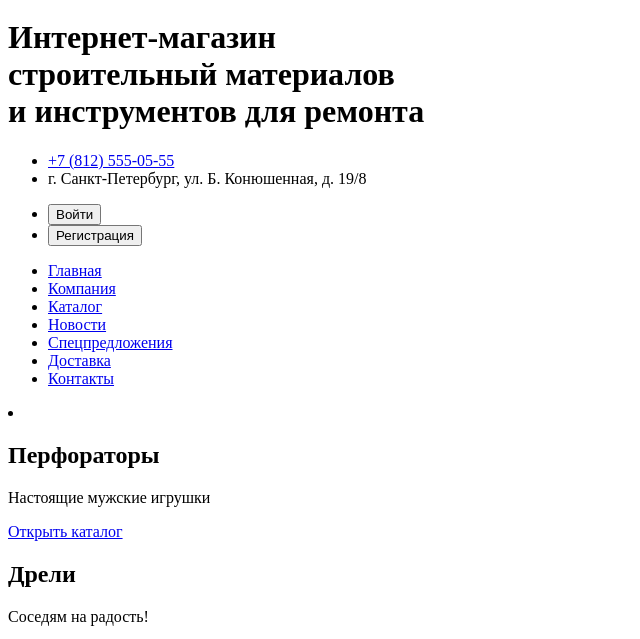
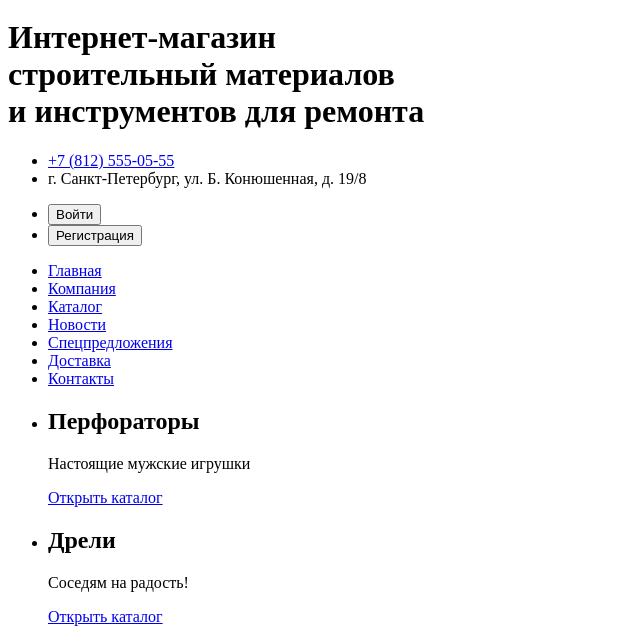
Before and after one commit to Rainbow-in-February/1104827-technomart-26, a plain HTML site: page index.html in a window 1280 px wide. Shown: the part 104-743 px from the top of the page, without its empty margins (0-640 px from the left). Drawn offline with Linux system fonts and the light colour scheme.

Commit message:
Правки в слайдере

```diff
--- a/index.html
+++ b/index.html
@@ -55,20 +55,18 @@
       <section>
         <div class="slides">
           <ul>
-
-          </ul>
             <li class="slider1">
               <h2>Перфораторы</h2>
               <p>Настоящие мужские игрушки</p>
               <!-- ФОНом в CSS img src="img/hammer-drill.jpeg" width="620" height="268" alt="Перфораторы"-->
               <a href="inner.html">Открыть каталог</a>
             </li>
-
-          <div class="slider2">
+            <li class="slider2">
               <h2>Дрели</h2>
               <p>Соседям на радость!</p>
               <a href="inner.html">Открыть каталог</a>
-          </div>
+            </li>
+          </ul>
 
           <ul class="slider-button">
             <li>
```
Lines whose indentation alone changed are shown as unchanged.
